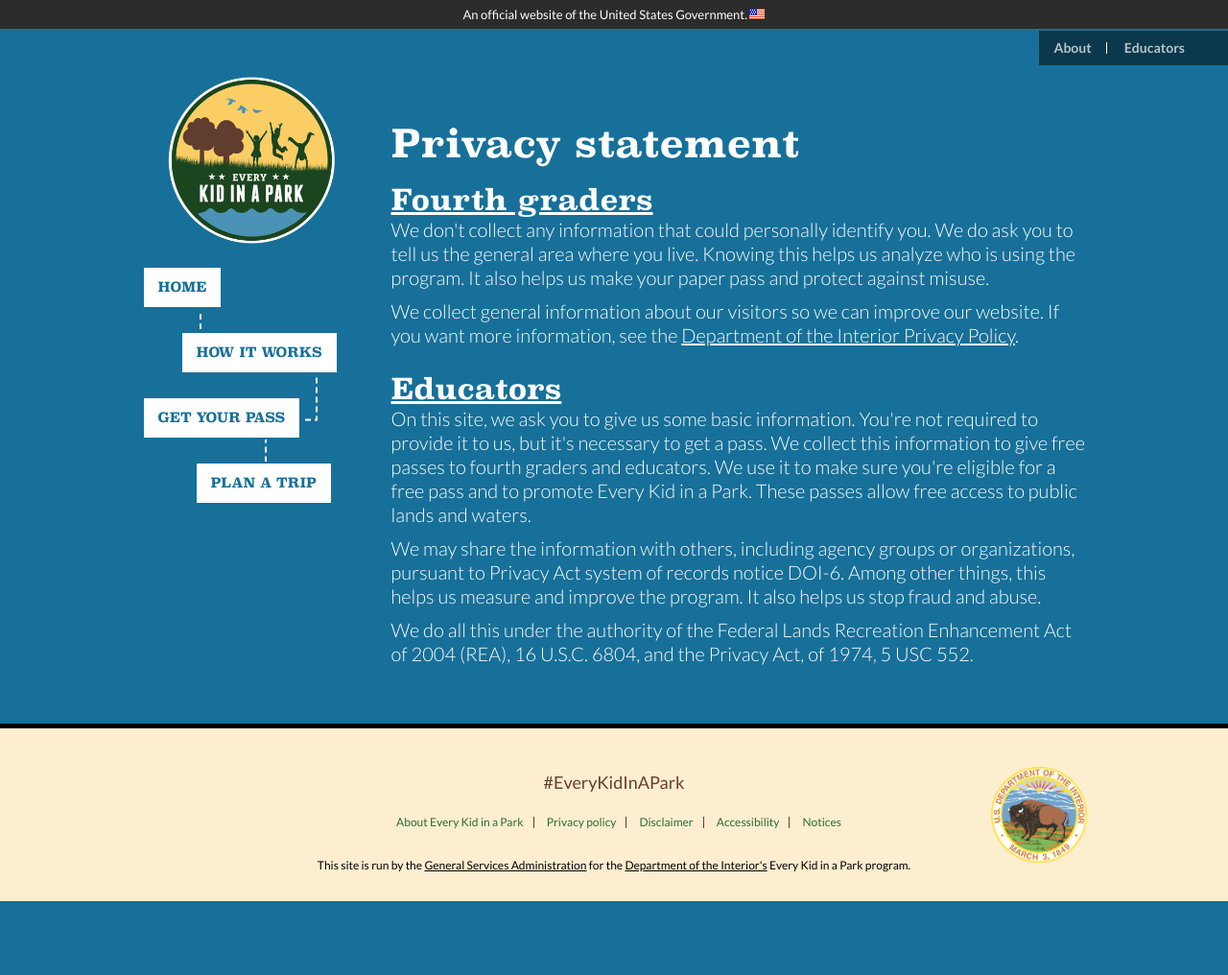
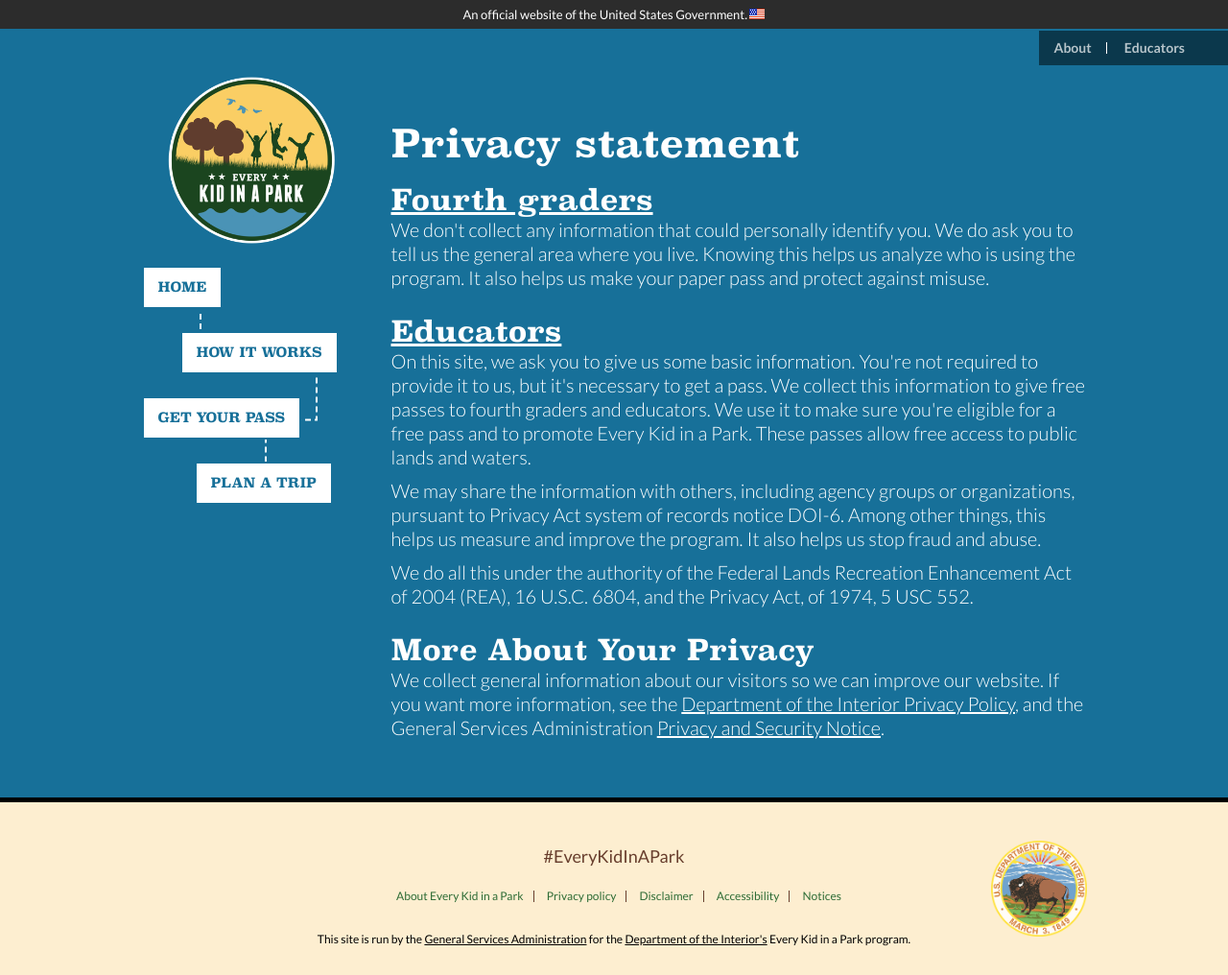
Before and after one commit to 18F/ekip-api, a Django app: template ekip/everykid/templates/legal/privacy.html in a window 1280 px wide. Shown: the whole page at 96% size. Before the commit the page ends 939 px from the top, so only its background shows below. Run offline with Django 3.2, Linux system fonts and the light colour scheme; the template is opened without the code that fills it, so the values that code supplies are empty; some libraries are stand-ins or nearby versions.

Commit message:
privacy page updates
privacy page updates

```diff
--- a/ekip/everykid/templates/legal/privacy.html
+++ b/ekip/everykid/templates/legal/privacy.html
@@ -13,10 +13,6 @@
 We do ask you to tell us the general area where you live. Knowing this helps us
 analyze who is using the program. It also helps us make your paper pass and protect against misuse.</p>
 
-<p>We collect general information about our visitors so we can improve our website.
-If you want more information, see the <a href="http://www.doi.gov/privacy.cfm">Department of the Interior Privacy Policy</a>.
-</p>
-
 <h2><a href="#educators">Educators</a></h2>
 <p>On this site, we ask you to give us some basic information.
 You're not required to provide it to us, but it's necessary to get a pass.
@@ -31,4 +27,10 @@ this helps us measure and improve the program. It also helps us stop fraud and a
 <p>We do all this under the authority of the Federal Lands Recreation Enhancement Act of 2004
 (REA), 16 U.S.C. 6804, and the Privacy Act, of 1974, 5 USC 552.</p>
 
+<h2>More About Your Privacy</h2>
+<p>We collect general information about our visitors so we can improve our website.
+If you want more information, see the <a href="http://www.doi.gov/privacy.cfm">Department of the Interior Privacy Policy</a>,
+and the General Services Administration <a href="http://www.gsa.gov/portal/content/116609">Privacy and Security Notice</a>.
+</p>
+
 {% endblock content %}
```
